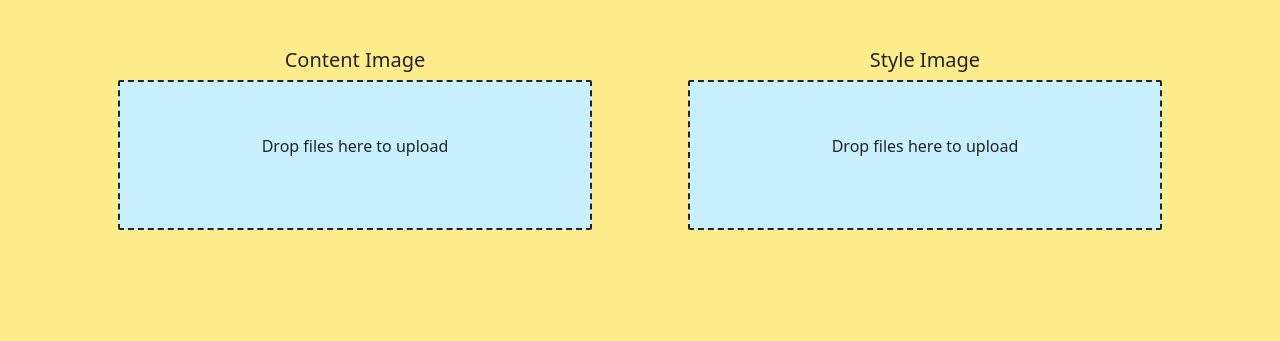
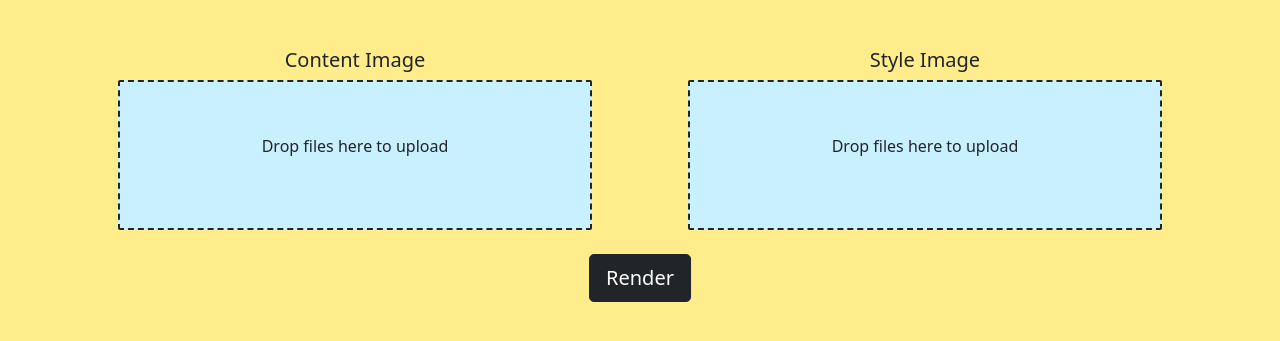
Before and after one commit to nikita-traynin/Style-Transfer, a Flask app: page / in a window 1280 px wide. Shown: the part 71-412 px from the top of the page. Run offline with Flask 2, Linux system fonts and the light colour scheme; parts of the project's set-up code (start-up, migrations or seed data) failed here and were passed over; some libraries are stand-ins or nearby versions.

Commit message:
added functional render button

```diff
--- a/app.py
+++ b/app.py
@@ -9,6 +9,7 @@ app.config['UPLOAD_FOLDER'] = 'img'
 @app.route('/')
 def hello_world():
     return render_template('home.html')
+
 
 @app.route('/file-upload', methods=['POST'])
 def upload_file():
@@ -36,6 +37,7 @@ def upload_file():
         file.save(dest)
         return redirect('/')
 
+
 @app.route('/render', methods=['POST'])
 def render():
     content = 'northwest-landscape.jpg'
@@ -43,6 +45,6 @@ def render():
     output_name = st(content, style)
 
 
-@app.route('/download', method=['GET'])
+@app.route('/download', methods=['GET'])
 def dl():
     return send_from_directory('img/output', 'northwest-landscape-the-scream.jpg')
--- a/styletransfer.py
+++ b/styletransfer.py
@@ -132,7 +132,7 @@ def st(content_image_name, style_image_name):
     steps = 1000
 
     # Interval for displaying intermediate results
-    display_interval = 50 # for now: no displaying to avoid blocking
+    display_interval = 5 # for now: no displaying to avoid blocking
 
     for iter_count in range(1, steps+1):
         target_features = get_features(target_image, vgg19)
@@ -155,6 +155,7 @@ def st(content_image_name, style_image_name):
         optimizer.step()
 
         if iter_count % display_interval == 0:
+            print('\n\n', iter_count)
             # show_image(target_image)
 
     # Now our target image has been created; let's save it
--- a/templates/home.html
+++ b/templates/home.html
@@ -21,7 +21,13 @@
       </form>
     </div>
   </div>
-
+  <div class="row justify-content-center pt-5">
+    <div class="col-5">
+      <form method="post" action="/render">
+        <button type="submit" class="btn btn-dark btn-lg position-relative top-50 start-50 translate-middle">Render</button>
+      </form>
+    </div>
+  </div>
 </div>
 
 
```
